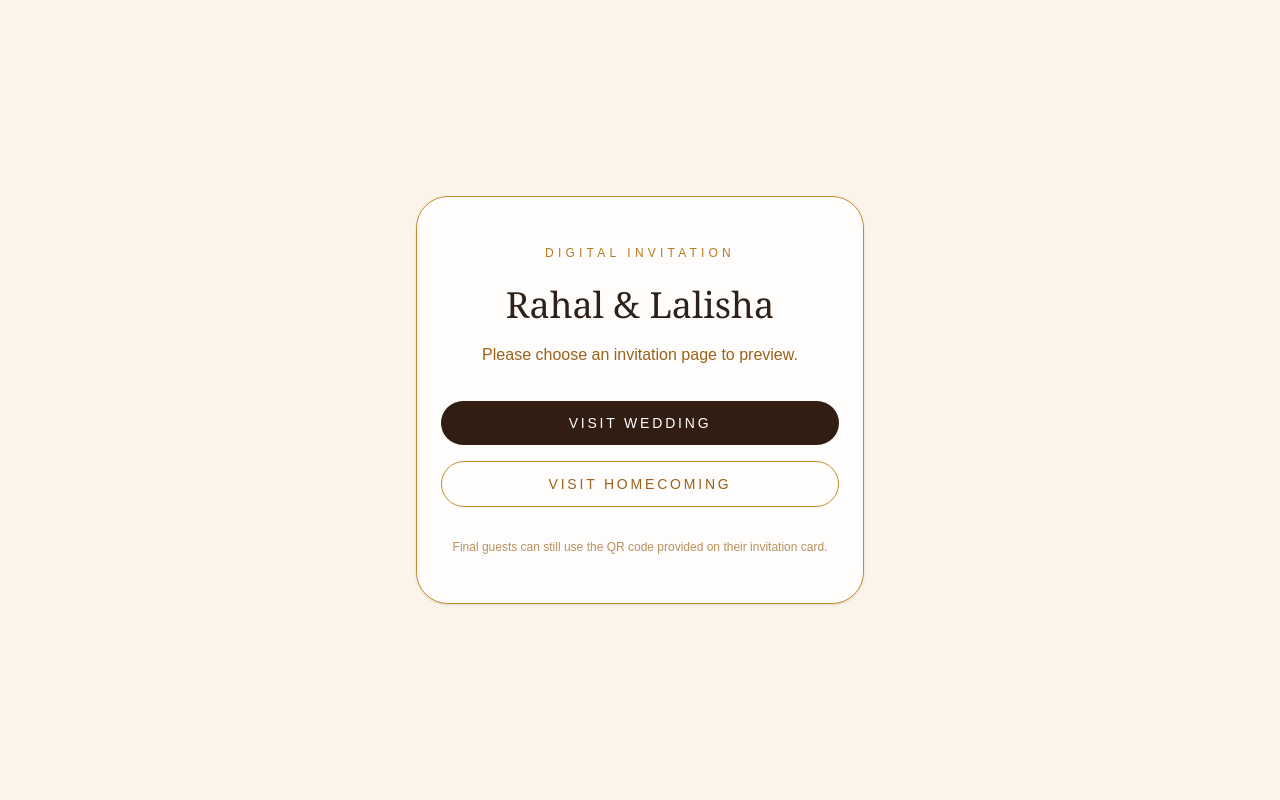
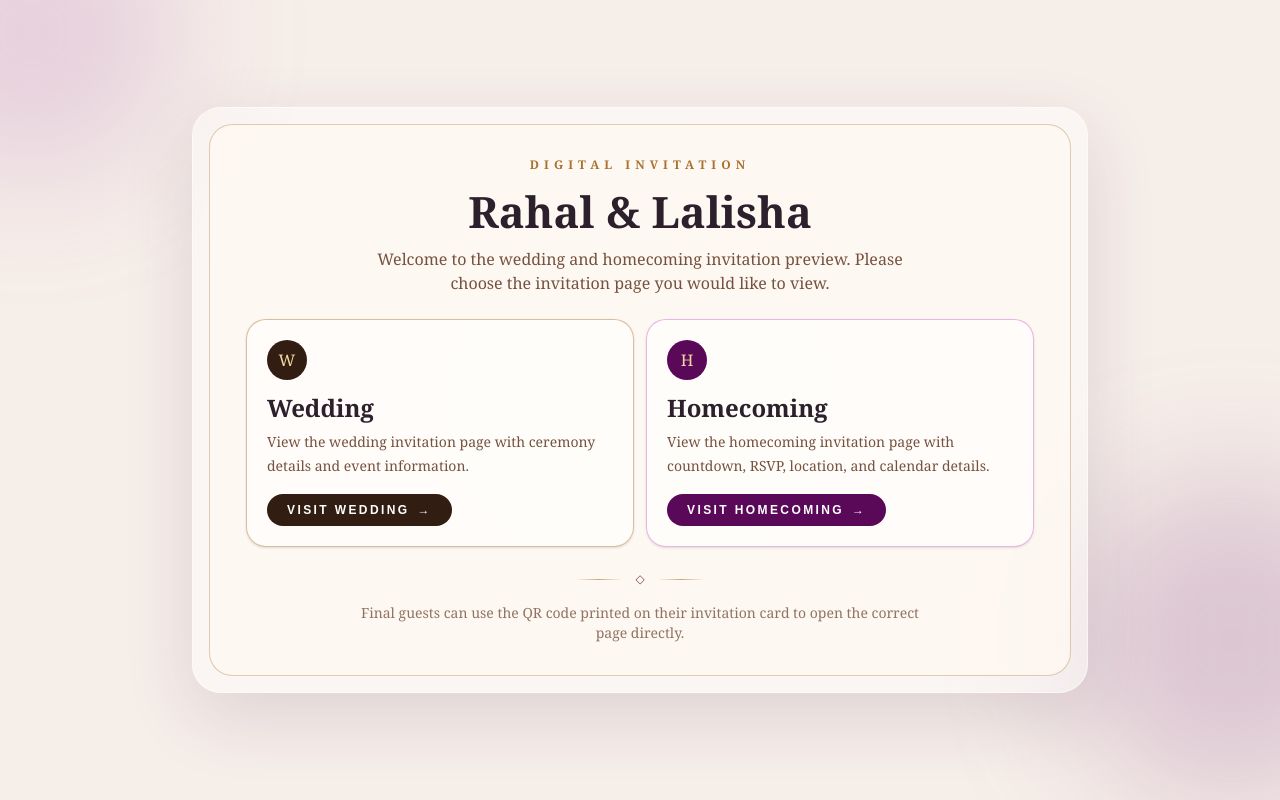
Before and after one commit to nelith-2002/digital_wed_invitation, a Next.js app: page / in a window 1280 px wide. Built offline with nearby package versions, Linux system fonts and the light colour scheme.

Commit message:
Update landing page and add wedding icon dependency

```diff
--- a/app/page.tsx
+++ b/app/page.tsx
@@ -2,39 +2,85 @@ import Link from "next/link";
 
 export default function Home() {
   return (
-    <main className="min-h-screen bg-[#faf4ea] flex items-center justify-center px-6 text-center">
-      <section className="w-full max-w-md rounded-[2rem] border border-[#c58a2b] bg-white/80 px-6 py-12 shadow-sm">
-        <p className="tracking-[0.35em] text-[#b97a20] text-xs uppercase mb-6">
+    <main className="relative flex min-h-[100svh] items-center justify-center overflow-hidden bg-[#f6eee9] px-4 py-4 text-center sm:px-6">
+      <div className="pointer-events-none absolute -left-28 -top-28 h-72 w-72 rounded-full bg-[#b77ab8]/25 blur-3xl" />
+      <div className="pointer-events-none absolute -right-28 bottom-0 h-80 w-80 rounded-full bg-[#9f6aa0]/30 blur-3xl" />
+      <div className="pointer-events-none absolute left-1/2 top-1/2 h-[460px] w-[460px] -translate-x-1/2 -translate-y-1/2 rounded-full bg-white/25 blur-3xl" />
+
+      <section className="relative z-10 w-full max-w-4xl rounded-[1.8rem] border border-white/50 bg-white/45 p-3 shadow-[0_24px_70px_rgba(70,30,74,0.13)] backdrop-blur-md sm:p-4">
+        <div className="rounded-[1.45rem] border border-[#a97231]/35 bg-[#fff8f2]/72 px-4 py-6 sm:px-7 sm:py-7 lg:px-9 lg:py-8">
+          <p className="mb-3 font-serif text-[0.65rem] font-bold uppercase tracking-[0.42em] text-[#a97231] sm:text-xs">
             Digital Invitation
           </p>
 
-        <h1 className="text-4xl font-serif text-[#2f2119] mb-4">
-          Rahal & Lalisha
+          <h1 className="mb-2 font-serif text-3xl font-semibold leading-tight text-[#2b202b] sm:text-4xl lg:text-[2.7rem]">
+            Rahal &amp; Lalisha
           </h1>
 
-        <p className="text-[#9b621b] leading-7 mb-8">
-          Please choose an invitation page to preview.
+          <p className="mx-auto mb-5 max-w-xl font-serif text-sm leading-6 text-[#76513e] sm:mb-6 sm:text-base">
+            Welcome to the wedding and homecoming invitation preview. Please
+            choose the invitation page you would like to view.
           </p>
 
-        <div className="flex flex-col gap-4">
+          <div className="grid gap-3 sm:grid-cols-2">
             <Link
               href="/wedding"
-            className="rounded-full bg-[#321d13] px-6 py-3 text-sm font-medium uppercase tracking-[0.2em] text-white transition hover:bg-[#4a2a1c]"
+              className="group rounded-[1.25rem] border border-[#a97231]/45 bg-white/60 p-4 text-left shadow-sm transition duration-300 hover:-translate-y-1 hover:border-[#a97231] hover:bg-white/85 hover:shadow-[0_16px_38px_rgba(70,30,74,0.12)] sm:p-5"
             >
+              <span className="mb-3 inline-flex h-9 w-9 items-center justify-center rounded-full bg-[#321d13] font-serif text-base text-[#f2d7a5] sm:h-10 sm:w-10">
+                W
+              </span>
+
+              <h2 className="mb-1.5 font-serif text-xl font-semibold text-[#2b202b] sm:text-2xl">
+                Wedding
+              </h2>
+
+              <p className="mb-4 font-serif text-xs leading-5 text-[#76513e] sm:text-sm sm:leading-6">
+                View the wedding invitation page with ceremony details and event
+                information.
+              </p>
+
+              <span className="inline-flex items-center gap-2 rounded-full bg-[#321d13] px-4 py-2 text-[0.65rem] font-semibold uppercase tracking-[0.2em] text-white transition group-hover:bg-[#4a2a1c] sm:px-5 sm:text-xs">
                 Visit Wedding
+                <span aria-hidden="true">→</span>
+              </span>
             </Link>
 
             <Link
               href="/homecoming"
-            className="rounded-full border border-[#c58a2b] px-6 py-3 text-sm font-medium uppercase tracking-[0.2em] text-[#9b621b] transition hover:bg-[#f5ead8]"
+              className="group rounded-[1.25rem] border border-[#b710b9]/30 bg-white/60 p-4 text-left shadow-sm transition duration-300 hover:-translate-y-1 hover:border-[#9c2397] hover:bg-white/85 hover:shadow-[0_16px_38px_rgba(70,30,74,0.12)] sm:p-5"
             >
+              <span className="mb-3 inline-flex h-9 w-9 items-center justify-center rounded-full bg-[#5a0858] font-serif text-base text-[#f2d7a5] sm:h-10 sm:w-10">
+                H
+              </span>
+
+              <h2 className="mb-1.5 font-serif text-xl font-semibold text-[#2b202b] sm:text-2xl">
+                Homecoming
+              </h2>
+
+              <p className="mb-4 font-serif text-xs leading-5 text-[#76513e] sm:text-sm sm:leading-6">
+                View the homecoming invitation page with countdown, RSVP,
+                location, and calendar details.
+              </p>
+
+              <span className="inline-flex items-center gap-2 rounded-full bg-[#5a0858] px-4 py-2 text-[0.65rem] font-semibold uppercase tracking-[0.2em] text-white transition group-hover:bg-[#6a0d67] sm:px-5 sm:text-xs">
                 Visit Homecoming
+                <span aria-hidden="true">→</span>
+              </span>
             </Link>
           </div>
 
-        <p className="mt-8 text-xs text-[#9b621b]/70">
-          Final guests can still use the QR code provided on their invitation card.
+          <div className="mt-5 flex items-center justify-center gap-3 sm:mt-6">
+            <span className="h-px w-12 bg-gradient-to-r from-transparent via-[#a97231]/60 to-transparent" />
+            <span className="font-serif text-xs text-[#76513e]">◇</span>
+            <span className="h-px w-12 bg-gradient-to-r from-transparent via-[#a97231]/60 to-transparent" />
+          </div>
+
+          <p className="mx-auto mt-4 max-w-xl font-serif text-xs leading-5 text-[#76513e]/80 sm:text-sm">
+            Final guests can use the QR code printed on their invitation card to
+            open the correct page directly.
           </p>
+        </div>
       </section>
     </main>
   );
--- a/package.json
+++ b/package.json
@@ -9,7 +9,7 @@
     "lint": "eslint"
   },
   "dependencies": {
-    "lucide-react": "^1.22.0",
+    "lucide-react": "^1.23.0",
     "next": "16.2.9",
     "react": "19.2.4",
     "react-dom": "19.2.4"
```
Also changed, not shown: 1 other file (tests, documents, lock files or other folders). Lines whose indentation alone changed are shown as unchanged.
